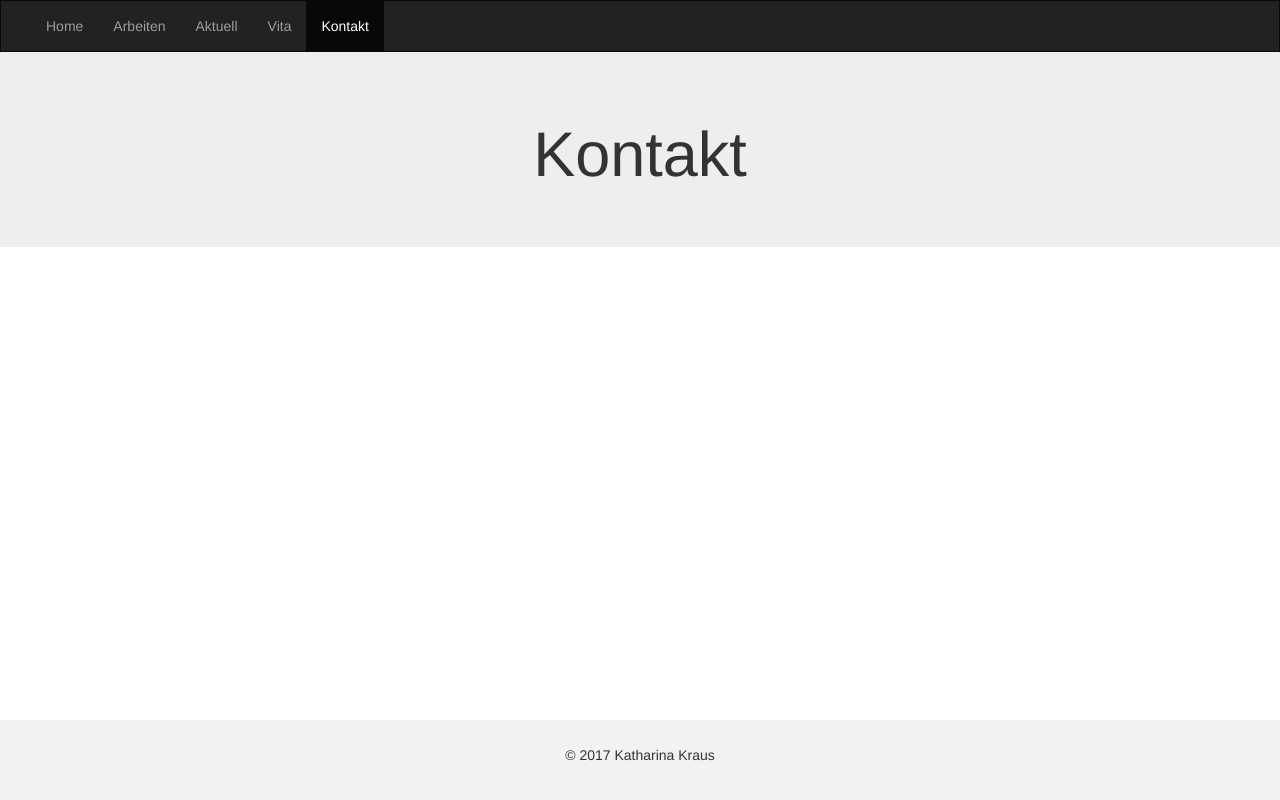
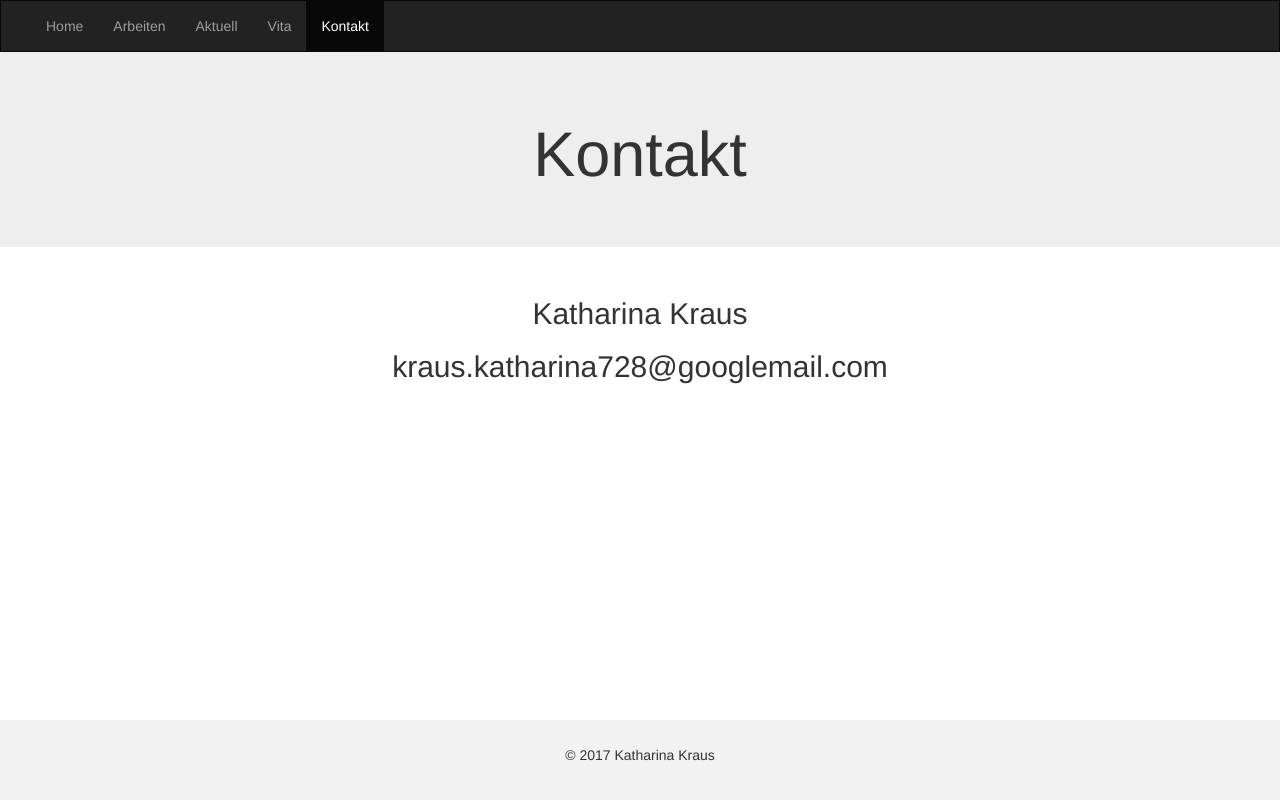
Before and after one commit to juKraus/juKraus.github.io, a plain HTML site: page contact.html in a window 1280 px wide. Drawn offline with nearby package versions, Linux system fonts and the light colour scheme.

Commit message:
kontakt done

```diff
--- a/contact.html
+++ b/contact.html
@@ -54,7 +54,10 @@
   </div>
 </div>
 
-
+<div class="container text-center">
+<h2>Katharina Kraus</h2>
+<h2>kraus.katharina728@googlemail.com</h2>
+</div>
 
 <footer class="container-fluid text-center">
   <p>&copy; 2017 Katharina Kraus</p>
```
